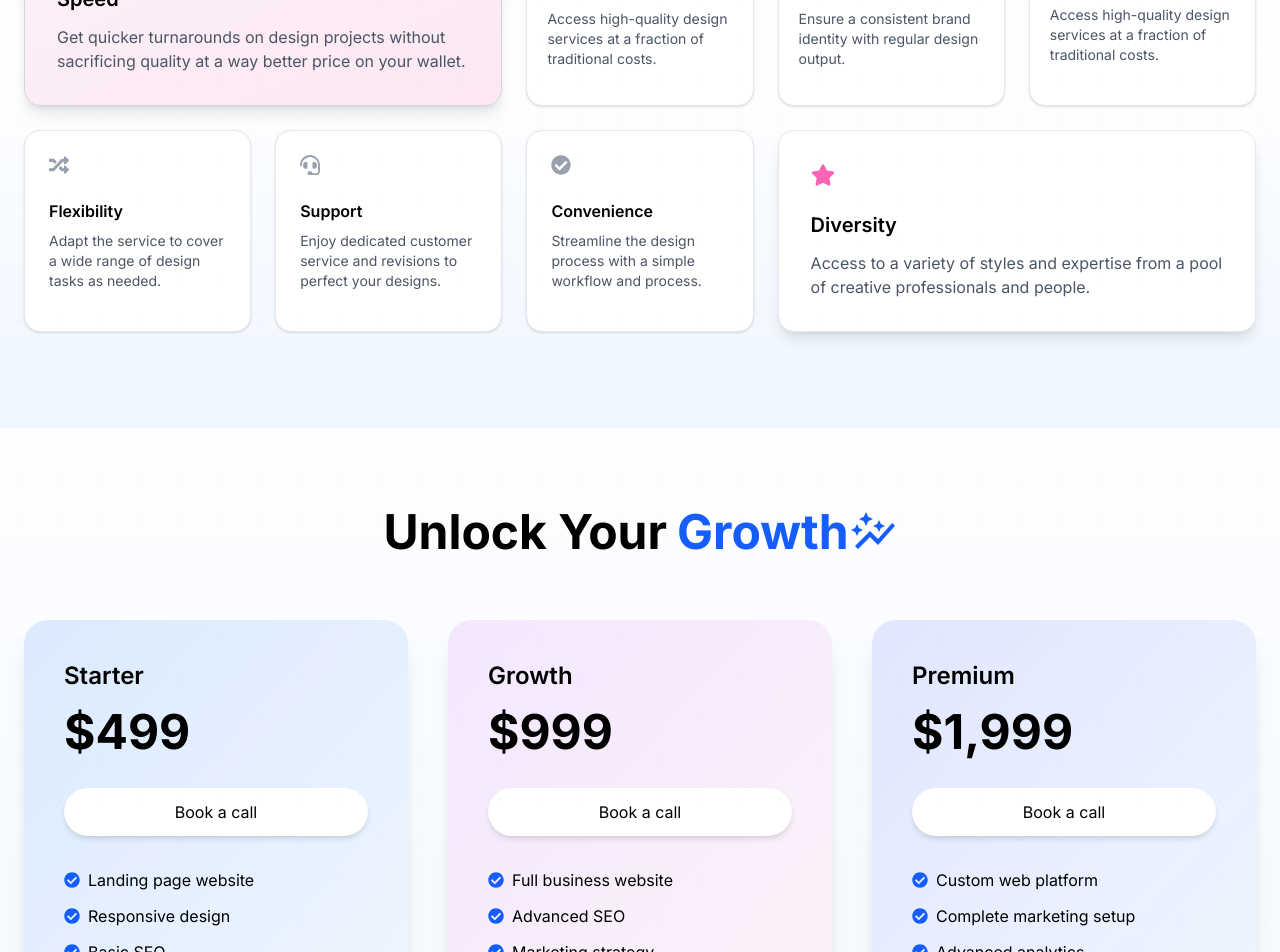
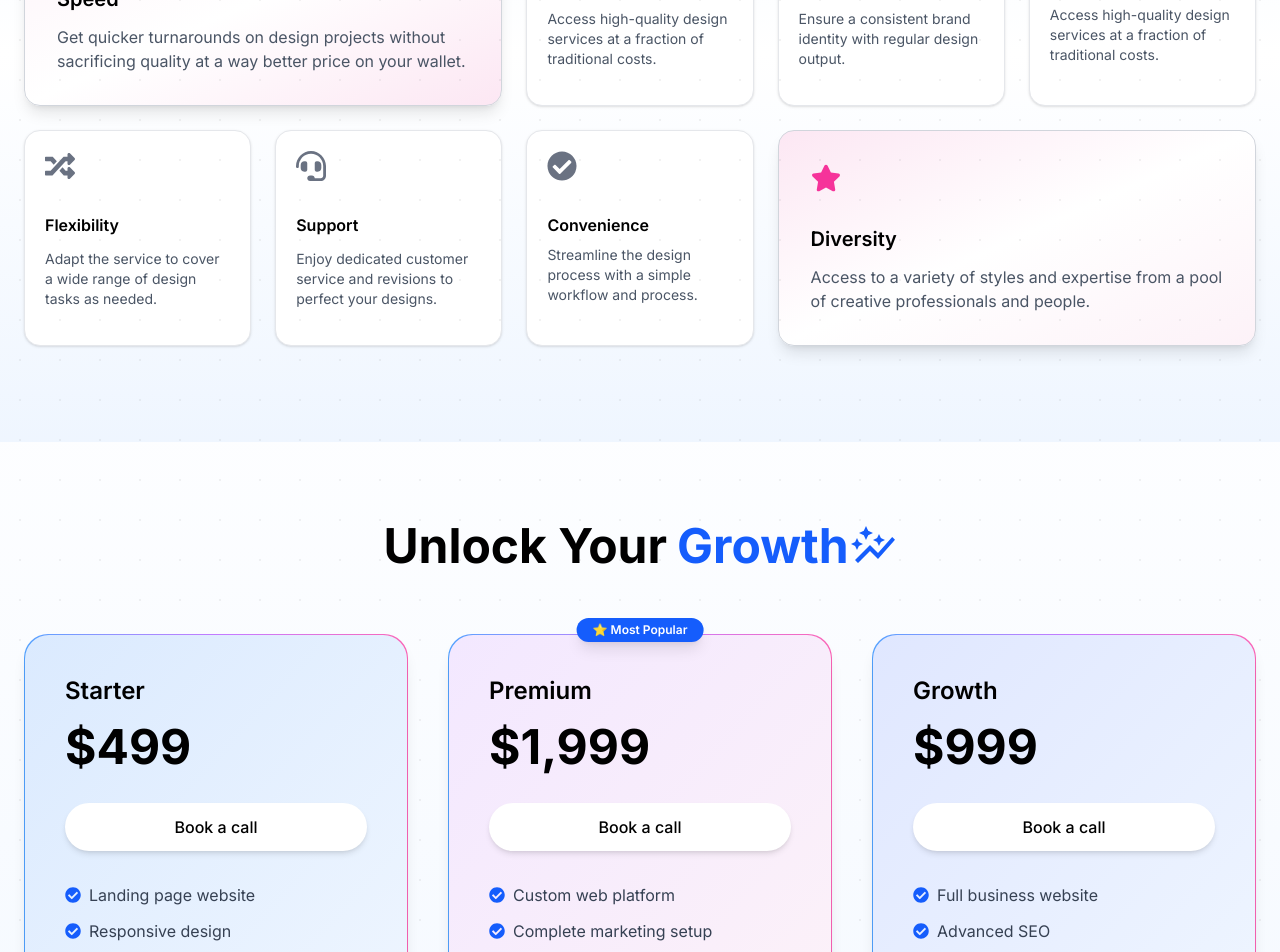
Before and after one commit to Hlamong55/Glowave-Website, a React (Vite) app: page /services in a window 1280 px wide. Shown: the part 1100-2052 px from the top of the page. Built offline with nearby package versions, Linux system fonts and the light colour scheme.

Commit message:
implement price cards in service section

```diff
--- a/src/pages/Services.jsx
+++ b/src/pages/Services.jsx
@@ -1,6 +1,18 @@
 // eslint-disable-next-line no-unused-vars
 import { motion } from "framer-motion";
-import { FaCheckCircle, FaCode, FaSearch, FaBullhorn, FaBolt, FaDollarSign, FaBalanceScale, FaStar, FaHeadset, FaRandom, FaChartLine } from "react-icons/fa";
+import {
+  FaCheckCircle,
+  FaCode,
+  FaSearch,
+  FaBullhorn,
+  FaBolt,
+  FaDollarSign,
+  FaBalanceScale,
+  FaStar,
+  FaHeadset,
+  FaRandom,
+  FaChartLine,
+} from "react-icons/fa";
 import { MdOutlineAutoGraph } from "react-icons/md";
 import { Link } from "react-router-dom";
 
@@ -36,20 +48,9 @@ function Services() {
       ],
     },
     {
-      title: "Growth",
-      price: "$999",
-      color: "from-purple-100 to-pink-50",
-      features: [
-        "Full business website",
-        "Advanced SEO",
-        "Marketing strategy",
-        "Priority support",
-      ],
-    },
-    {
       title: "Premium",
       price: "$1,999",
-      color: "from-indigo-100 to-blue-50",
+      color: "from-purple-100 to-pink-50",
       features: [
         "Custom web platform",
         "Complete marketing setup",
@@ -57,6 +58,17 @@ function Services() {
         "Dedicated support",
       ],
     },
+    {
+      title: "Growth",
+      price: "$999",
+      color: "from-indigo-100 to-blue-50",
+      features: [
+        "Full business website",
+        "Advanced SEO",
+        "Marketing strategy",
+        "Priority support",
+      ],
+    }
   ];
 
   return (
@@ -134,11 +146,9 @@ function Services() {
       {/* Why choose Us */}
       <section className="py-24 bg-linear-to-b from-blue-50 via-white to-blue-50">
         <div className="max-w-7xl mx-auto px-6">
-
           <h2 className="max-w-3xl mx-auto text-4xl font-bold text-center mb-12">
             Here are a few things we do that others really just don’t.
           </h2>
-
 
           {/* grid */}
 
@@ -147,7 +157,7 @@ function Services() {
 
             <motion.div
               whileHover={{ y: -6 }}
-              className="lg:col-span-2 rounded-2xl p-8 shadow-lg border border-gray-300 bg-linear-to-br from-pink-50 to-pink-100"
+              className="lg:col-span-2 rounded-2xl p-8 shadow-lg border border-gray-300 bg-linear-to-br from-pink-50 via-white to-pink-100"
             >
               <FaBolt className="text-yellow-400 text-3xl mb-8" />
 
@@ -210,11 +220,11 @@ function Services() {
 
             <motion.div
               whileHover={{ y: -6 }}
-              className="bg-white rounded-2xl p-6 shadow border border-gray-200"
+              className="bg-white rounded-2xl p-5 shadow border border-gray-200"
             >
-              <FaRandom className="text-gray-400 text-xl mb-6" />
+              <FaRandom className="text-gray-500 text-3xl mb-8" />
 
-              <h3 className="font-semibold mb-2">Flexibility</h3>
+              <h3 className="font-semibold mb-3">Flexibility</h3>
 
               <p className="text-gray-600 text-sm">
                 Adapt the service to cover a wide range of design tasks as
@@ -226,11 +236,11 @@ function Services() {
 
             <motion.div
               whileHover={{ y: -6 }}
-              className="bg-white rounded-2xl p-6 shadow border border-gray-200"
+              className="bg-white rounded-2xl p-5 shadow border border-gray-200"
             >
-              <FaHeadset className="text-gray-400 text-xl mb-6" />
+              <FaHeadset className="text-gray-500 text-3xl mb-8" />
 
-              <h3 className="font-semibold mb-2">Support</h3>
+              <h3 className="font-semibold mb-3">Support</h3>
 
               <p className="text-gray-600 text-sm">
                 Enjoy dedicated customer service and revisions to perfect your
@@ -242,9 +252,9 @@ function Services() {
 
             <motion.div
               whileHover={{ y: -6 }}
-              className="bg-white rounded-2xl p-6 shadow border border-gray-200"
+              className="bg-white rounded-2xl p-5 shadow border border-gray-200"
             >
-              <FaCheckCircle className="text-gray-400 text-xl mb-6" />
+              <FaCheckCircle className="text-gray-500 text-3xl mb-8" />
 
               <h3 className="font-semibold mb-2">Convenience</h3>
 
@@ -258,9 +268,9 @@ function Services() {
 
             <motion.div
               whileHover={{ y: -6 }}
-              className="lg:col-span-2 bg-white rounded-2xl p-8 shadow-lg border border-gray-200"
+              className="lg:col-span-2 rounded-2xl p-8 shadow-lg border border-gray-300 bg-linear-to-br from-pink-100 via-white to-pink-50"
             >
-              <FaStar className="text-pink-400 text-2xl mb-6" />
+              <FaStar className="text-pink-500 text-3xl mb-8" />
 
               <h3 className="text-xl font-semibold mb-3">Diversity</h3>
 
@@ -288,24 +298,50 @@ function Services() {
             {pricing.map((plan, index) => (
               <motion.div
                 key={index}
-                whileHover={{ y: -10 }}
-                className={`p-10 rounded-3xl shadow-xl bg-linear-to-br ${plan.color}`}
+                whileHover={{ y: -15, scale: 1.02 }}
+                transition={{ type: "spring", stiffness: 200 }}
+                className="group relative p-[1px] rounded-3xl bg-gradient-to-r from-blue-400 via-purple-400 to-pink-400"
               >
+                {/* Most Popular Badge */}
+
+                {index === 1 && (
+                  <div className="absolute -top-4 left-1/2 -translate-x-1/2 bg-blue-600 text-white text-xs font-semibold px-4 py-1 rounded-full shadow-lg">
+                    ⭐ Most Popular
+                  </div>
+                )}
+
+                {/* Card Body */}
+
+                <div
+                  className={`p-10 rounded-3xl bg-gradient-to-br ${plan.color} shadow-lg transition duration-300 group-hover:shadow-[0_25px_60px_rgba(59,130,246,0.25)]`}
+                >
+                  {/* Title */}
+
                   <h3 className="text-2xl font-semibold mb-4">{plan.title}</h3>
+
+                  {/* Price */}
 
                   <div className="text-5xl font-bold mb-8">{plan.price}</div>
 
-                <button className="w-full py-3 mb-8 rounded-full bg-white shadow-md hover:shadow-lg transition">
+                  {/* Button */}
+
+                  <button className="w-full py-3 mb-8 rounded-3xl bg-white font-medium shadow-md transition duration-300 hover:scale-105 hover:shadow-xl">
                     Book a call
                   </button>
 
+                  {/* Features */}
+
                   <div className="space-y-3">
                     {plan.features.map((feature, i) => (
-                    <div key={i} className="flex items-center gap-2">
+                      <div
+                        key={i}
+                        className="flex items-center gap-2 text-gray-700"
+                      >
                         <FaCheckCircle className="text-blue-600" />
                         {feature}
                       </div>
                     ))}
+                  </div>
                 </div>
               </motion.div>
             ))}
```
Lines whose indentation alone changed are shown as unchanged.
